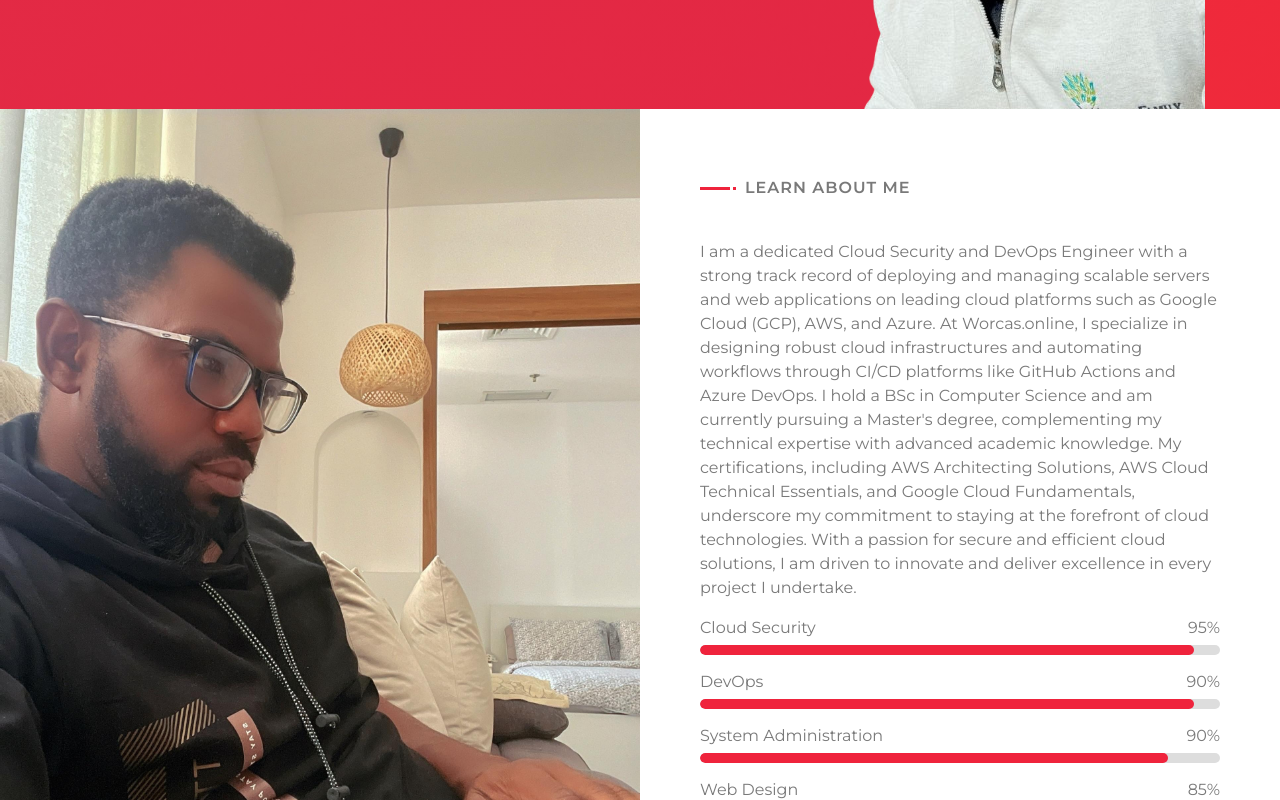
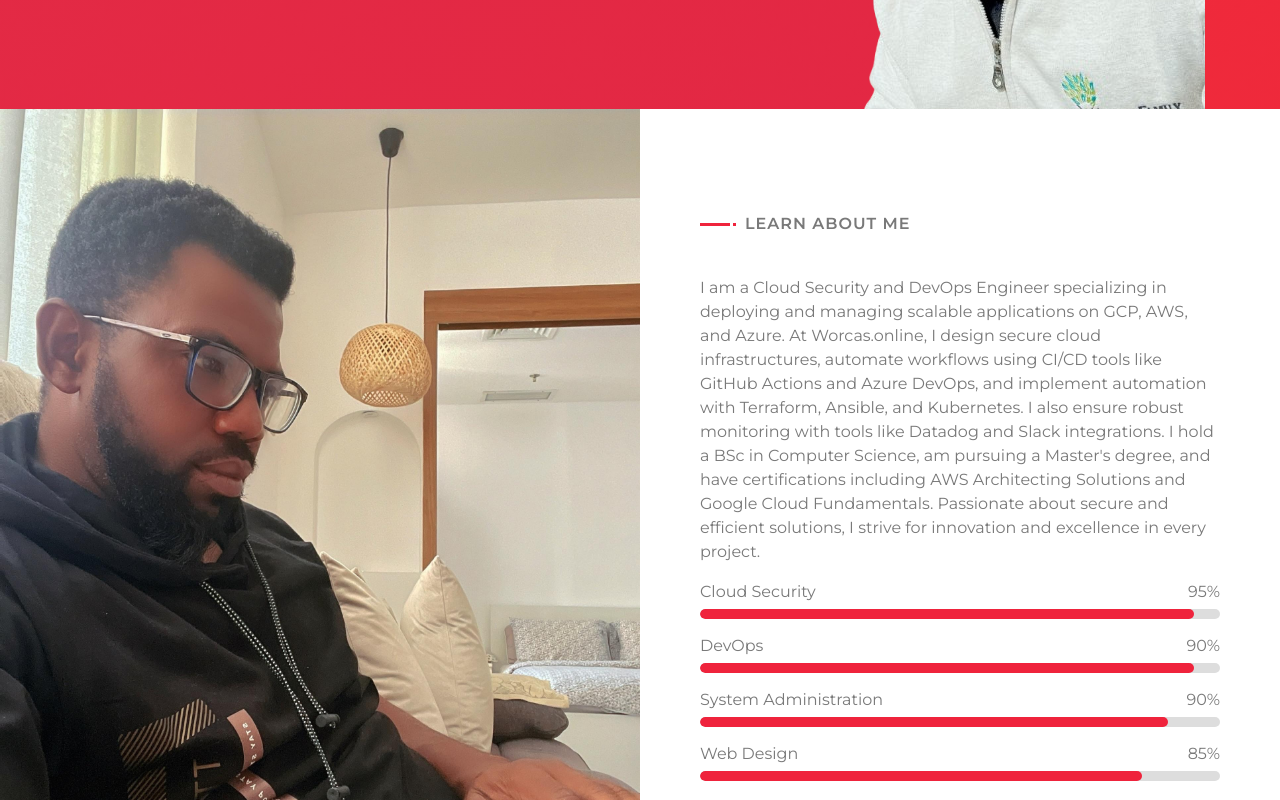
Before and after one commit to EngrJamesbardi/myweb, a plain HTML site: page index.html in a window 1280 px wide. Shown: the part 588-1388 px from the top of the page. Drawn offline with nearby package versions, Linux system fonts and the light colour scheme.

Commit message:
Update index.html
updated about me

```diff
--- a/index.html
+++ b/index.html
@@ -93,11 +93,9 @@
                             </div>
                             <div class="about-text">
                                 <p>
-                                    I am a dedicated Cloud Security and DevOps Engineer with a strong track record of deploying and managing scalable servers and web applications on leading cloud platforms such as Google Cloud (GCP), AWS, and Azure. At Worcas.online, I specialize in designing robust cloud infrastructures and automating workflows through CI/CD platforms like GitHub Actions and Azure DevOps.
+                                    I am a Cloud Security and DevOps Engineer specializing in deploying and managing scalable applications on GCP, AWS, and Azure. At Worcas.online, I design secure cloud infrastructures, automate workflows using CI/CD tools like GitHub Actions and Azure DevOps, and implement automation with Terraform, Ansible, and Kubernetes. I also ensure robust monitoring with tools like Datadog and Slack integrations.
 
-I hold a BSc in Computer Science and am currently pursuing a Master's degree, complementing my technical expertise with advanced academic knowledge. My certifications, including AWS Architecting Solutions, AWS Cloud Technical Essentials, and Google Cloud Fundamentals, underscore my commitment to staying at the forefront of cloud technologies.
-
-With a passion for secure and efficient cloud solutions, I am driven to innovate and deliver excellence in every project I undertake.
+I hold a BSc in Computer Science, am pursuing a Master's degree, and have certifications including AWS Architecting Solutions and Google Cloud Fundamentals. Passionate about secure and efficient solutions, I strive for innovation and excellence in every project.
                                 </p>
                             </div>
                             <div class="skills">
```
